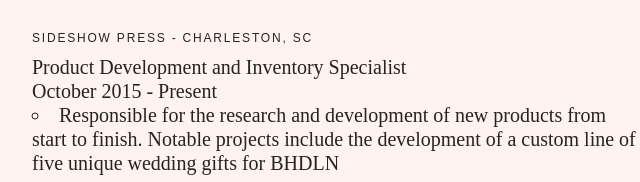
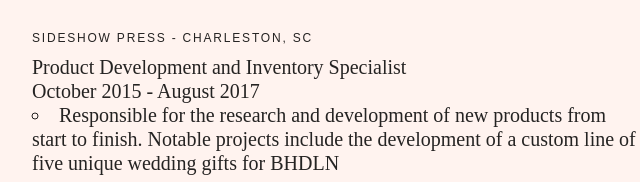
Before and after one commit to francesoliver/francesoliver.github.io, a plain HTML site: page resume.html in a window 1280 px wide. Shown: the part 496-678 px from the top of the page, 303-943 px from the left. Drawn offline with Linux system fonts and the light colour scheme; a small style sheet from the web is missing.

Commit message:
resume update

```diff
--- a/resume.html
+++ b/resume.html
@@ -36,7 +36,7 @@
 
       <h3>Sideshow Press - Charleston, SC</h3>
       <ul>
-        <strong>Product Development and Inventory Specialist</br>October 2015 - Present</strong>
+        <strong>Product Development and Inventory Specialist</br>October 2015 - August 2017</strong>
         <li>
           Responsible for the research and development of new products from start to finish. Notable projects include the development of a custom line of five unique wedding gifts for BHDLN
         </li>
```
